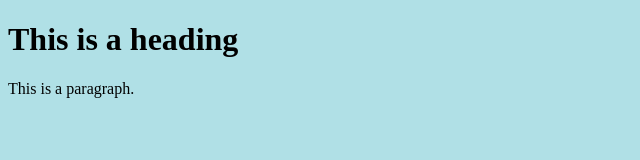
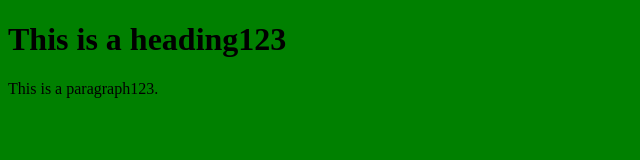
Before and after one commit to mahen11381/devopsIQ, a plain HTML site: page devopsIQ/index.html in a window 1280 px wide. Shown: the whole page, without its empty margins (0-640 px from the left). Drawn offline with Linux system fonts and the light colour scheme.

Commit message:
Update index.html

```diff
--- a/devopsIQ/index.html
+++ b/devopsIQ/index.html
@@ -1,9 +1,9 @@
 <!DOCTYPE html>
 <html>
-<body style="background-color:powderblue;">
+<body style="background-color:green;">
 
-<h1>This is a heading</h1>
-<p>This is a paragraph.</p>
+<h1>This is a heading123</h1>
+<p>This is a paragraph123.</p>
 
 </body>
 </html>
```
